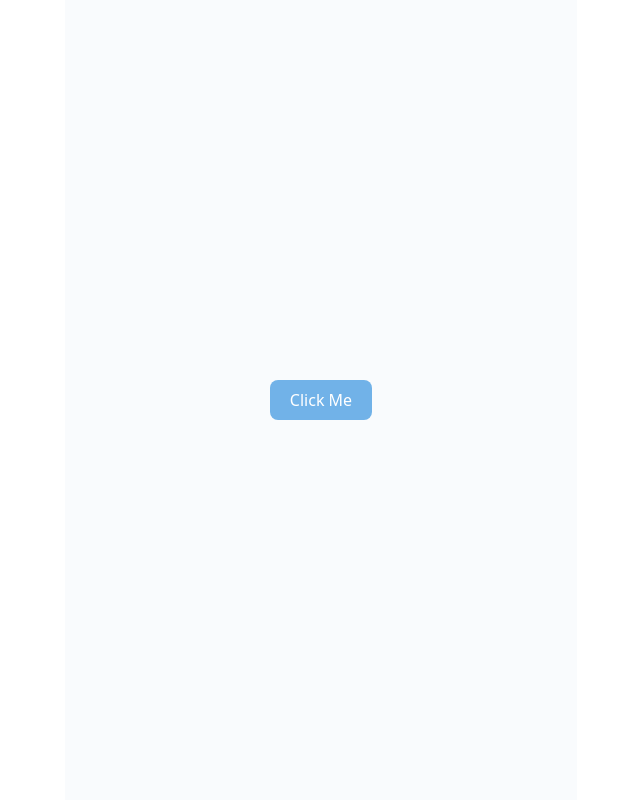
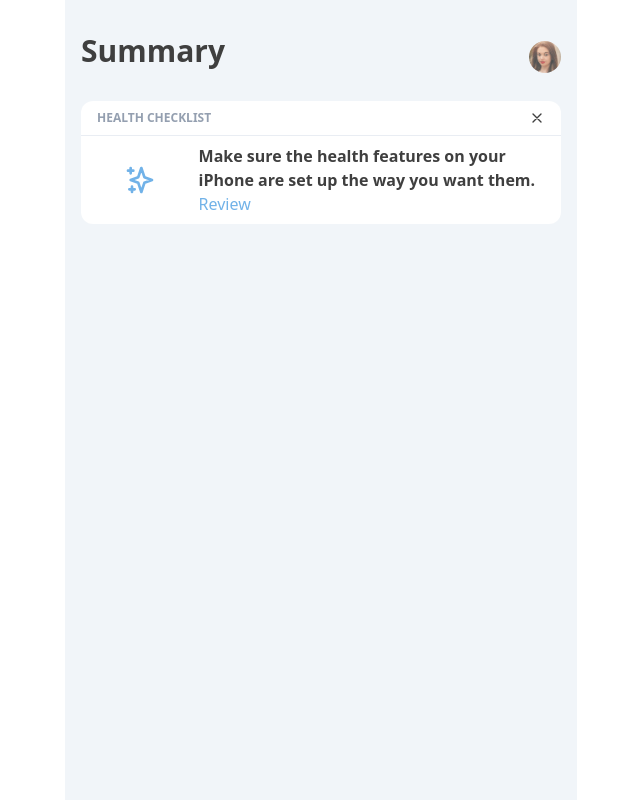
Before and after one commit to mikqi/health-app-ios, a Next.js app: page / in a window 1280 px wide. Shown: the whole page, without its empty margins (319-959 px from the left). Built offline with nearby package versions, Linux system fonts and the light colour scheme.

Commit message:
feat: add card checklist

```diff
--- /dev/null
+++ b/components/Card.js
@@ -0,0 +1,37 @@
+import { motion } from 'framer-motion'
+
+const closeIcon = (
+  <svg style={{ width: 16 }} xmlns="http://www.w3.org/2000/svg" fill="none" viewBox="0 0 24 24" stroke="currentColor">
+    <path strokeLinecap="round" strokeLinejoin="round" strokeWidth={2} d="M6 18L18 6M6 6l12 12" />
+  </svg>
+)
+
+const sparkleIcon = (
+  <svg style={{ width: 32 }} className="text-blue-500" xmlns="http://www.w3.org/2000/svg" fill="none" viewBox="0 0 24 24" stroke="currentColor">
+    <path strokeLinecap="round" strokeLinejoin="round" strokeWidth="2" d="M5 3v4M3 5h4M6 17v4m-2-2h4m5-16l2.286 6.857L21 12l-5.714 2.143L13 21l-2.286-6.857L5 12l5.714-2.143L13 3z" />
+  </svg>
+)
+
+const Card = ({ handleTap }) => (
+  <motion.div
+    whileTap={{ scale: 0.9 }}
+    onTap={handleTap}
+    className="bg-white rounded-xl"
+  >
+    <div className="flex justify-between items-center px-4 py-2 border-b">
+      <span className="font-bold uppercase text-xs text-gray-600">Health Checklist</span>
+      <span>
+        {closeIcon}
+      </span>
+    </div>
+    <div className="flex px-4 py-2">
+      <div className="w-40 flex justify-center">{sparkleIcon}</div>
+      <div className="ml-4 flex flex-col">
+        <span className="font-bold">Make sure the health features on your iPhone are set up the way you want them.</span>
+        <span className="text-blue-500">Review</span>
+      </div>
+    </div>
+  </motion.div>
+)
+
+export default Card
--- /dev/null
+++ b/components/Header.js
@@ -0,0 +1,22 @@
+import React from 'react'
+import { motion } from 'framer-motion'
+
+const Header = () => (
+  <motion.div
+    initial={{ opacity: 0 }}
+    animate={{ opacity: 1 }}
+    transition={{ duration: 1.5 }}
+    className="flex w-full justify-between py-3 mb-4"
+  >
+    <div className="flex flex-col">
+      <span className="text-3xl font-bold">
+        Summary
+      </span>
+    </div>
+    <div className="self-end">
+      <img src="images/avatar.jpg" alt="avatar  " className="w-8 rounded-full" />
+    </div>
+  </motion.div>
+)
+
+export default Header
--- a/pages/index.js
+++ b/pages/index.js
@@ -1,5 +1,7 @@
 import { AnimatePresence, motion } from 'framer-motion'
-import { useState } from 'react'
+import { Fragment, useState } from 'react'
+import Header from '../components/Header'
+import Card from '../components/Card'
 
 const offcanvas = {
   hidden: { y: '100%', opacity: 0 },
@@ -30,17 +32,14 @@ export default function Home() {
         variants={container}
         initial="hidden"
         animate={active ? 'zoomOut' : 'show'}
-        className="flex items-center justify-center min-h-screen overflow-hidden bg-gray-100"
+        className="p-4 min-h-screen overflow-hidden bg-gray-200"
       >
-        <motion.button
-          type="button"
-          className="py-2 px-5 bg-blue-500 text-white rounded-lg"
-          whileTap={{ scale: 0.9 }}
-          onTap={() => setActive(!active)}
-        >
-          Click Me
-        </motion.button>
+        <Header />
+        <Card handleTap={() => setActive(!active)} />
       </motion.div>
+      <AnimatePresence>
+        {active && (
+          <>
             <motion.div
               initial="hidden"
               animate={active ? 'show' : 'hidden'}
@@ -51,8 +50,6 @@ export default function Home() {
             >
               <span className="w-full h-full absolute top-0 left-0">&nbsp;</span>
             </motion.div>
-      <AnimatePresence>
-        {active && (
             <motion.div
               variants={offcanvas}
               initial="hidden"
@@ -62,6 +59,7 @@ export default function Home() {
             >
               Hello
             </motion.div>
+          </>
         ) }
       </AnimatePresence>
     </>
```
Also changed, not shown: public/images/avatar.jpg (added). Lines whose indentation alone changed are shown as unchanged.
